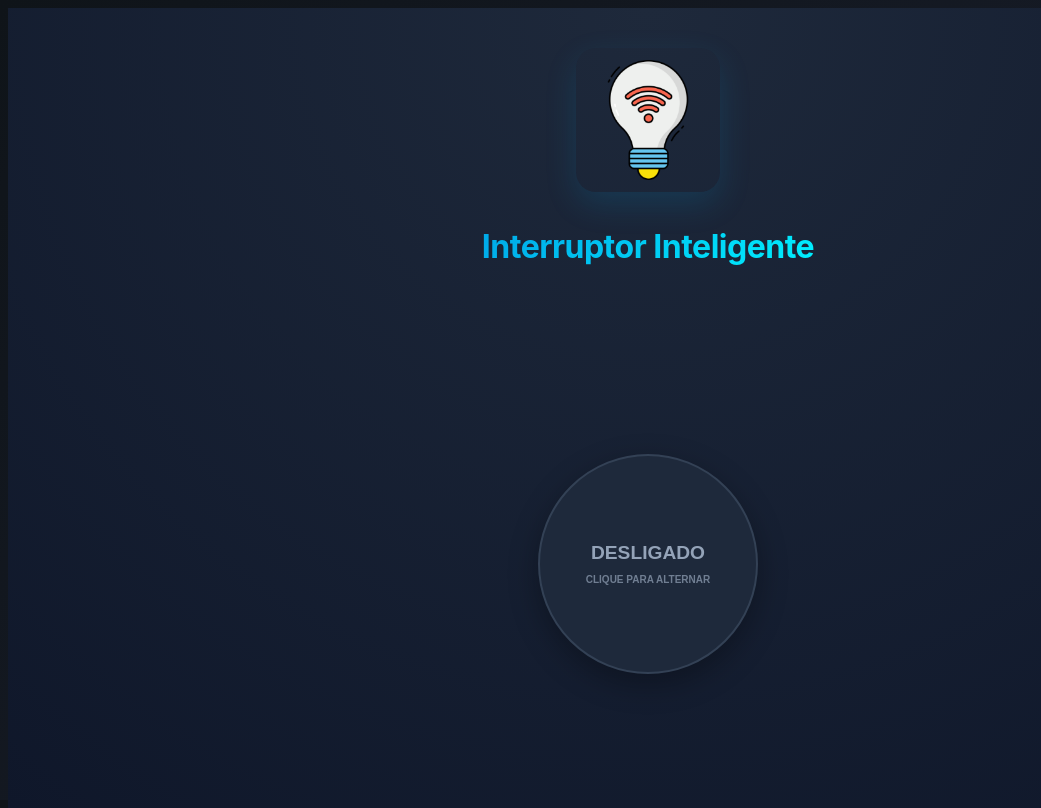
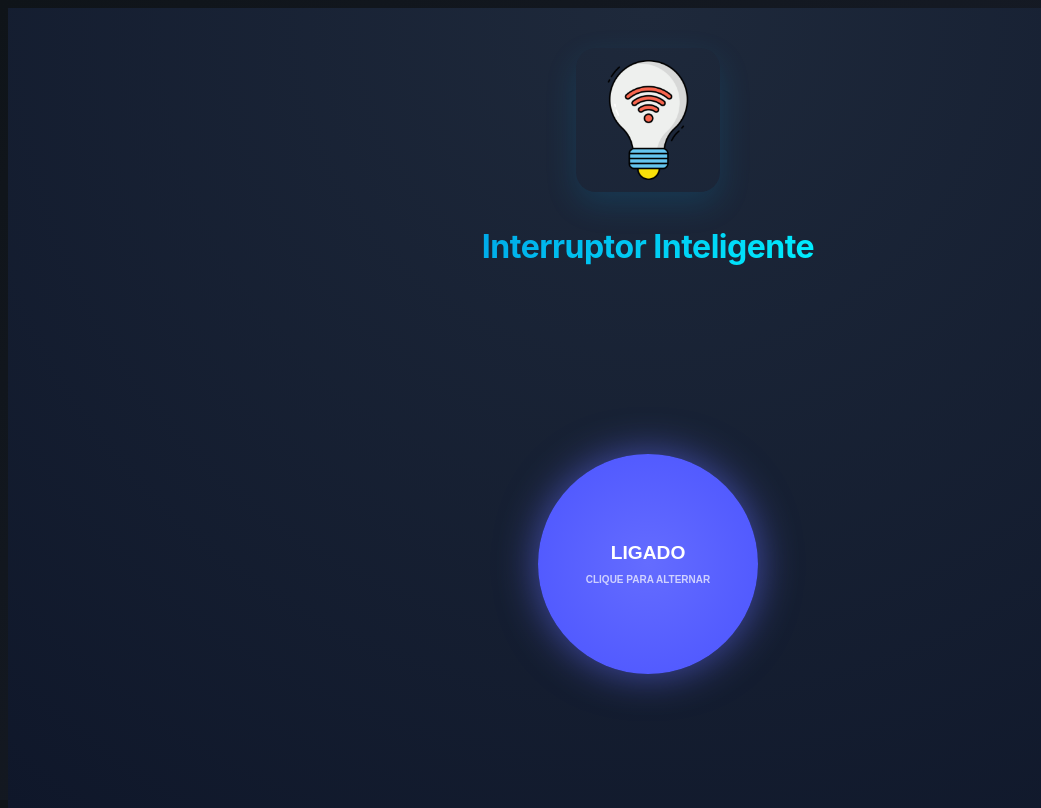
Before and after one commit to Will-Jacks/iot_interruptor_casa, a React (Vite) app: page / in a window 1280 px wide. Shown: the whole page, without its empty margins (0-1041 px from the left). Built offline with nearby package versions, Linux system fonts and the light colour scheme; what mqtt would draw is missing.

Commit message:
changing the order of on/off

```diff
--- a/src/Components/Buttons/Buttons.jsx
+++ b/src/Components/Buttons/Buttons.jsx
@@ -12,12 +12,12 @@ export default function Button() {
   return (
     <div className="div-button">
       <button
-        className={isOn ? "inactive" : "active"}
+        className={isOn ? "active" : "inactive"}
         onClick={() => {
           mandaMSG(topic, isOn ? "Desligar luz" : "Ligar luz");
         }}
       >
-        <span>{isOn ? "Desligado" : "Ligado"}</span>
+        <span>{isOn ? "Ligado" : "Desligado"}</span>
         <div style={{ fontSize: "10px", opacity: 0.7 }}>
           Clique para alternar
         </div>
```
